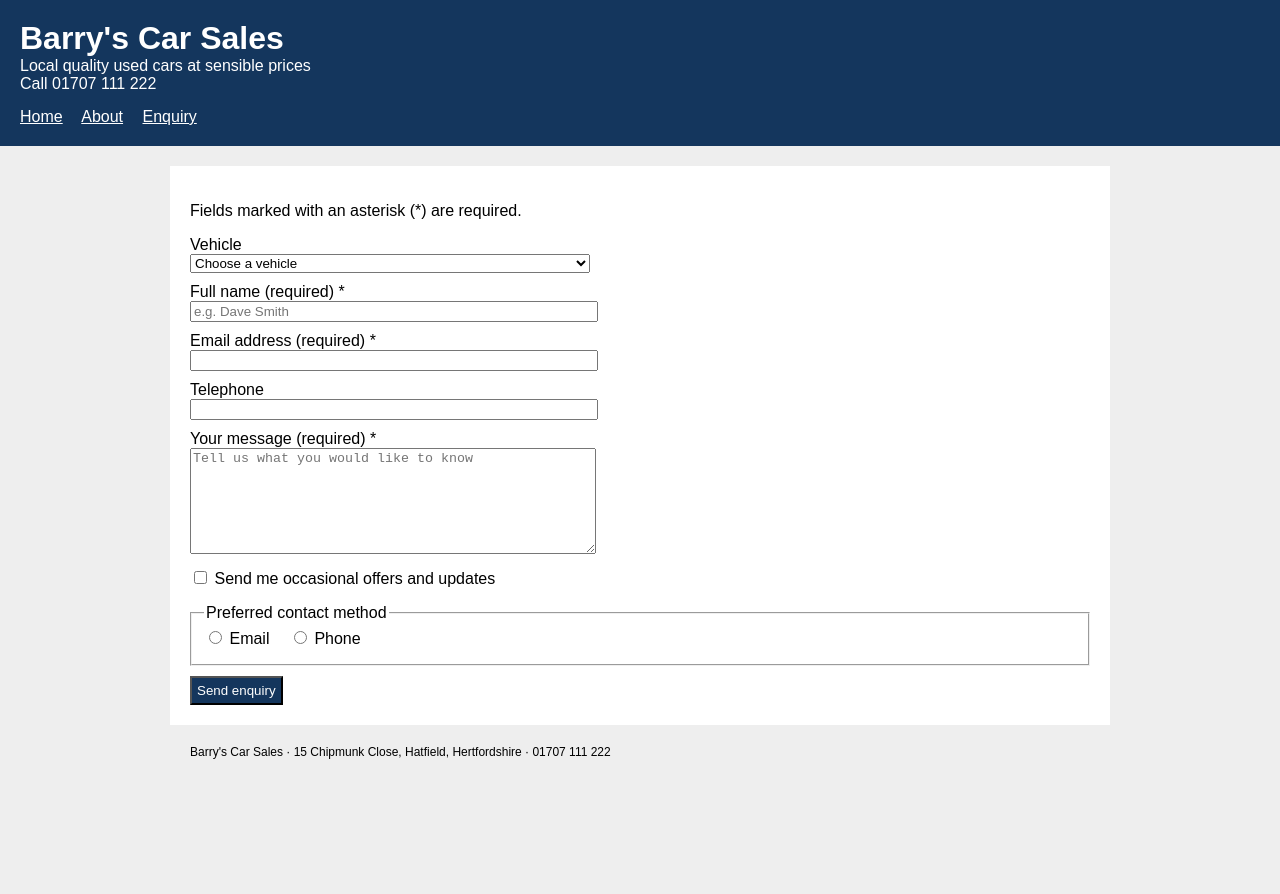
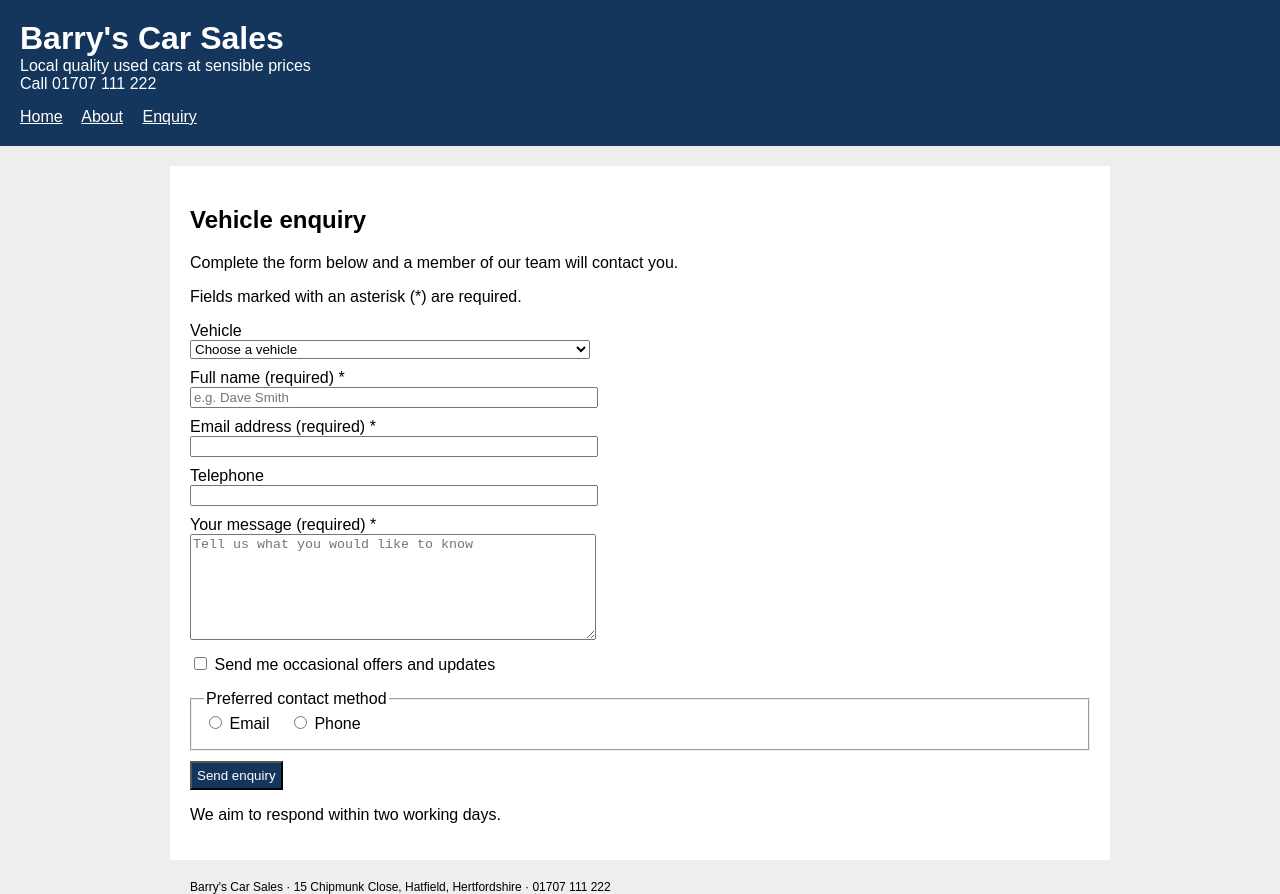
Before and after one commit to ayaanamjad41/barrys-car-sales-enhanced, a plain HTML site: page enquiry.html in a window 1280 px wide. Before the commit the page ends 800 px from the top, so only its background shows below. Drawn offline with Linux system fonts and the light colour scheme.

Commit message:
Restore enquiry page heading, intro text and response-time note

```diff
--- a/enquiry.html
+++ b/enquiry.html
@@ -1,11 +1,13 @@
 <!DOCTYPE html>
 <html lang="en">
+
 <head>
     <meta charset="utf-8">
     <title>Vehicle Enquiry - Barry's Car Sales</title>
     <link rel="stylesheet" href="styles.css">
     <script src="script.js" defer></script>
 </head>
+
 <body>
     <header>
         <div>
@@ -23,6 +25,8 @@
     </header>
 
     <main>
+        <h2>Vehicle enquiry</h2>
+        <p>Complete the form below and a member of our team will contact you.</p>
         <p>Fields marked with an asterisk (*) are required.</p>
 
         <form action="#" method="post">
@@ -54,7 +58,8 @@
 
             <div>
                 <label for="message">Your message (required) *</label>
-            <textarea id="message" name="message" placeholder="Tell us what you would like to know" required></textarea>
+                <textarea id="message" name="message" placeholder="Tell us what you would like to know"
+                    required></textarea>
             </div>
 
             <div>
@@ -72,10 +77,13 @@
 
             <button type="submit">Send enquiry</button>
         </form>
+
+        <p>We aim to respond within two working days.</p>
     </main>
 
     <footer>
         Barry's Car Sales · 15 Chipmunk Close, Hatfield, Hertfordshire · 01707 111 222
     </footer>
 </body>
+
 </html>
```
Lines whose indentation alone changed are shown as unchanged.
